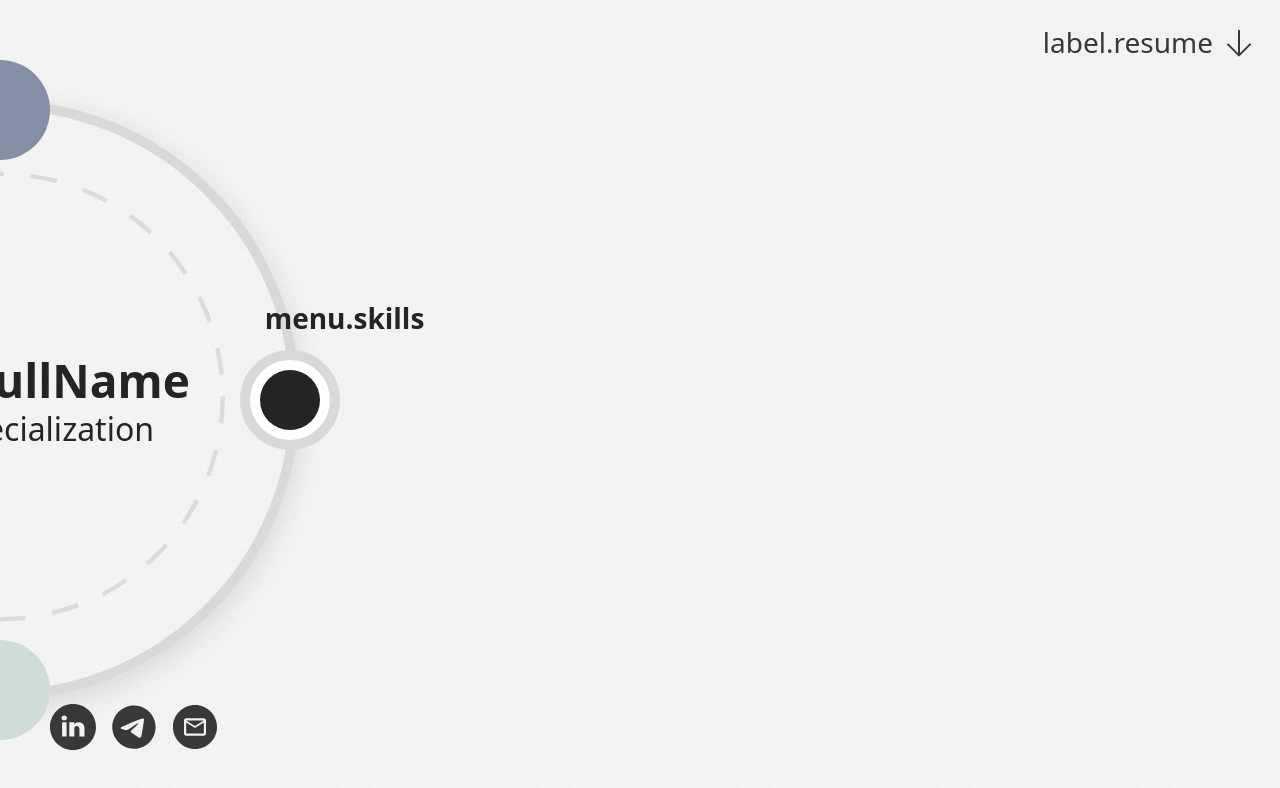
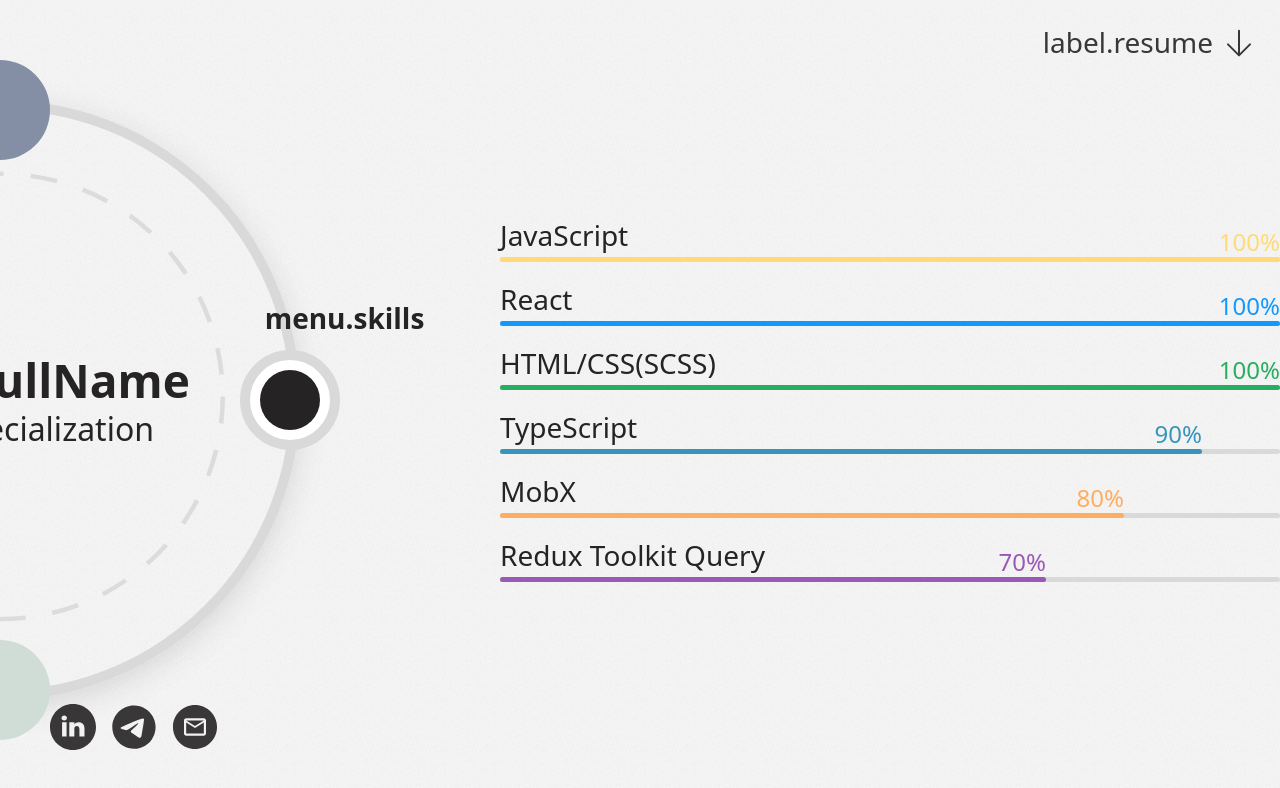
Before and after one commit to AtaiSamak/portfolio, a React (Create React App) app: page / in a window 1280 px wide. Both pictures are taken after a click on the element "menu.skills". Shown: the top 788 px of the page. Built offline with nearby package versions, Linux system fonts and the light colour scheme.

Commit message:
feat: added skills section

```diff
--- a/src/app/App.tsx
+++ b/src/app/App.tsx
@@ -7,6 +7,7 @@
 import Education from '@components/education/Education'
 import Menu from '@components/menu/Menu'
 import Resume from '@components/resume/Resume'
+import Skills from '@components/skills/Skills'
 
 import NavigationTypes from '../types/navigation'
 import styles from './App.module.scss'
@@ -23,6 +24,7 @@
         <div className={classNames(styles.section, activeSection && styles.sectionActive)}>
           {activeSection === NavigationTypes.Section.ABOUT && <About />}
           {activeSection === NavigationTypes.Section.EDUCATION && <Education />}
+          {activeSection === NavigationTypes.Section.SKILLS && <Skills />}
         </div>
       </div>
       <Contacts />
--- a/src/assets/styles/_variables.scss
+++ b/src/assets/styles/_variables.scss
@@ -8,7 +8,7 @@
 $color-dark: #11151c;
 
 // FONT SIZES
-$font-size-sm: 16px;
+$font-size-sm: 24px;
 $font-size-md: 28px;
 $font-size-lg: 32px;
 $font-size-xl: 46px;
--- /dev/null
+++ b/src/components/skillbar/SkillBar.module.scss
@@ -0,0 +1,30 @@
+@import '@styles/_variables';
+
+.name {
+  font-weight: 500;
+}
+
+.bar {
+  height: 5px;
+  width: 100%;
+  border-radius: 5px;
+  margin-top: 4px;
+
+  background-color: $color-gray;
+}
+
+.barLine {
+  position: relative;
+  height: 100%;
+  width: 100%;
+  border-radius: 5px;
+}
+
+.barValue {
+  position: absolute;
+  bottom: 100%;
+  right: 0;
+
+  font-weight: 500;
+  font-size: $font-size-sm;
+}
--- /dev/null
+++ b/src/components/skillbar/SkillBar.tsx
@@ -0,0 +1,27 @@
+import React, { FC } from 'react'
+
+import styles from './SkillBar.module.scss'
+
+type SkillBarProps = {
+  label: string
+  value: number
+  color: string
+  className?: string
+}
+
+const SkillBar: FC<SkillBarProps> = ({ label, value, className, color }) => {
+  return (
+    <div className={className}>
+      <div className={styles.name}>{label}</div>
+      <div className={styles.bar}>
+        <div style={{ maxWidth: `${value}%`, backgroundColor: color }} className={styles.barLine}>
+          <span style={{ color: color }} className={styles.barValue}>
+            {value}%
+          </span>
+        </div>
+      </div>
+    </div>
+  )
+}
+
+export default SkillBar
--- /dev/null
+++ b/src/components/skills/Skills.config.ts
@@ -0,0 +1,34 @@
+const skillsConfig = [
+  {
+    name: 'JavaScript',
+    value: 100,
+    color: '#FFDA76',
+  },
+  {
+    name: 'React',
+    value: 100,
+    color: '#1199ff',
+  },
+  {
+    name: 'HTML/CSS(SCSS)',
+    value: 100,
+    color: '#27ae60',
+  },
+  {
+    name: 'TypeScript',
+    value: 90,
+    color: '#3795BD',
+  },
+  {
+    name: 'MobX',
+    value: 80,
+    color: '#FFAD60',
+  },
+  {
+    name: 'Redux Toolkit Query',
+    value: 70,
+    color: '#9b59b6',
+  },
+]
+
+export default skillsConfig
--- /dev/null
+++ b/src/components/skills/Skills.module.scss
@@ -0,0 +1,5 @@
+.skillBar {
+  & + & {
+    margin-top: 20px;
+  }
+}
--- /dev/null
+++ b/src/components/skills/Skills.tsx
@@ -0,0 +1,24 @@
+import React from 'react'
+
+import SkillBar from '@components/skillbar/SkillBar'
+import skillsConfig from '@components/skills/Skills.config'
+
+import styles from './Skills.module.scss'
+
+const Skills = () => {
+  return (
+    <div>
+      {skillsConfig.map((item, index) => (
+        <SkillBar
+          key={index}
+          className={styles.skillBar}
+          label={item.name}
+          value={item.value}
+          color={item.color}
+        />
+      ))}
+    </div>
+  )
+}
+
+export default Skills
```
